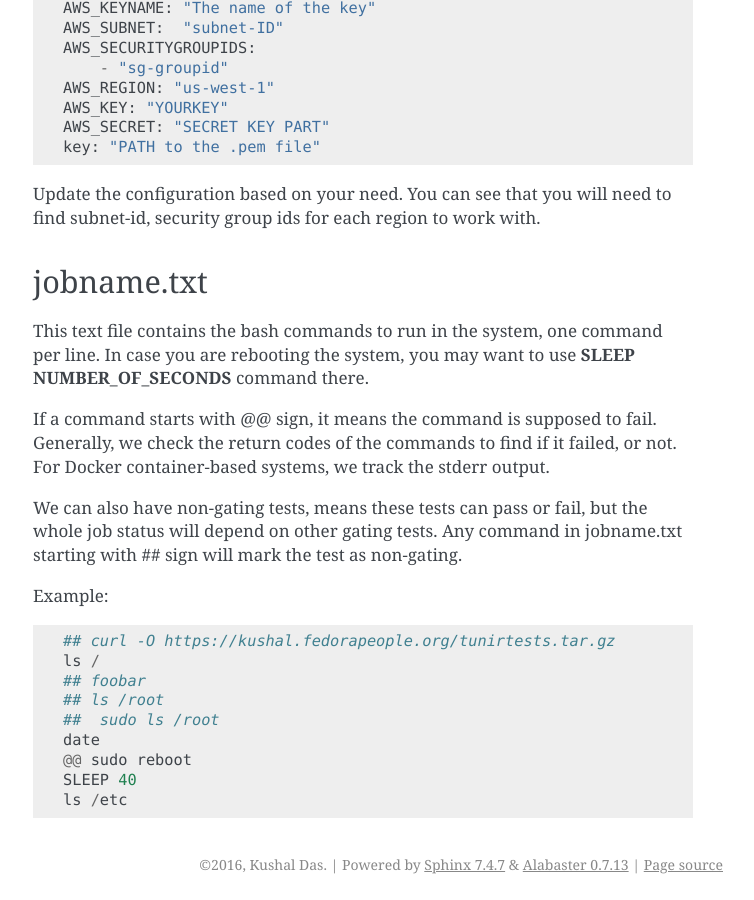
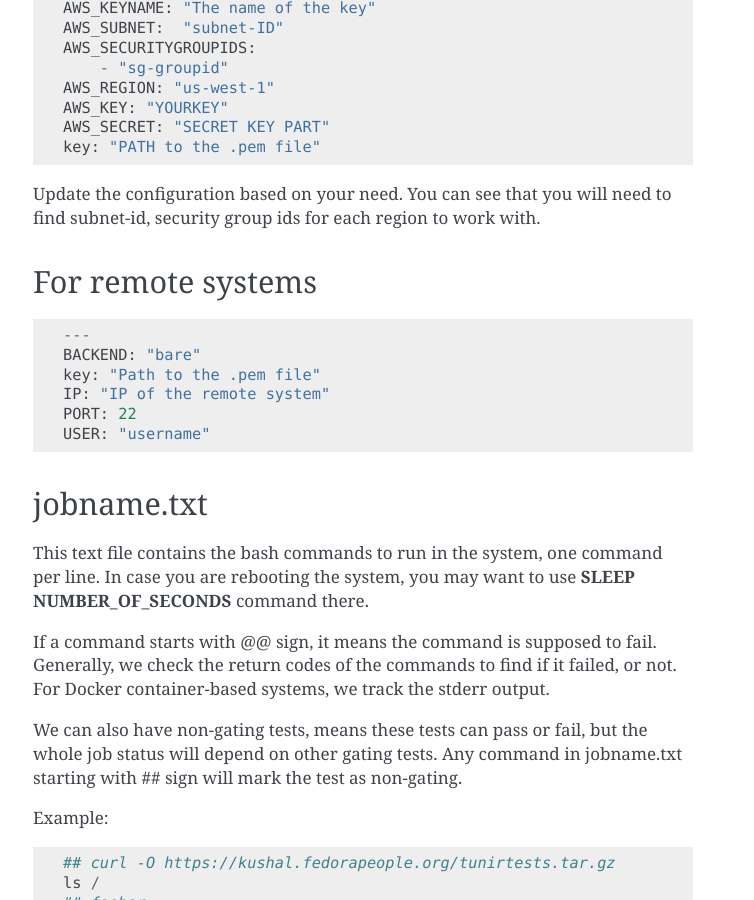
Before and after one commit to kushaldas/gotun, a Sphinx documentation site: the page built from docs/configuration.rst, in a window 1280 px wide and 900 px high, scrolled down 977 px. Shown: the whole window, without its empty margins (387-1141 px from the left). Built offline with Sphinx 7.4.7, drawn with Linux system fonts in a browser that asks for light colours.

Commit message:
Updates configuration for bare systems

```diff
--- a/docs/configuration.rst
+++ b/docs/configuration.rst
@@ -60,6 +60,20 @@ AWS based job
 Update the configuration based on your need. You can see that you will need to
 find subnet-id, security group ids for each region to work with.
 
+For remote systems
+-------------------
+
+::
+
+    ---
+    BACKEND: "bare"
+    key: "Path to the .pem file"
+    IP: "IP of the remote system"
+    PORT: 22
+    USER: "username"
+
+
+
 jobname.txt
 ------------
 
```
